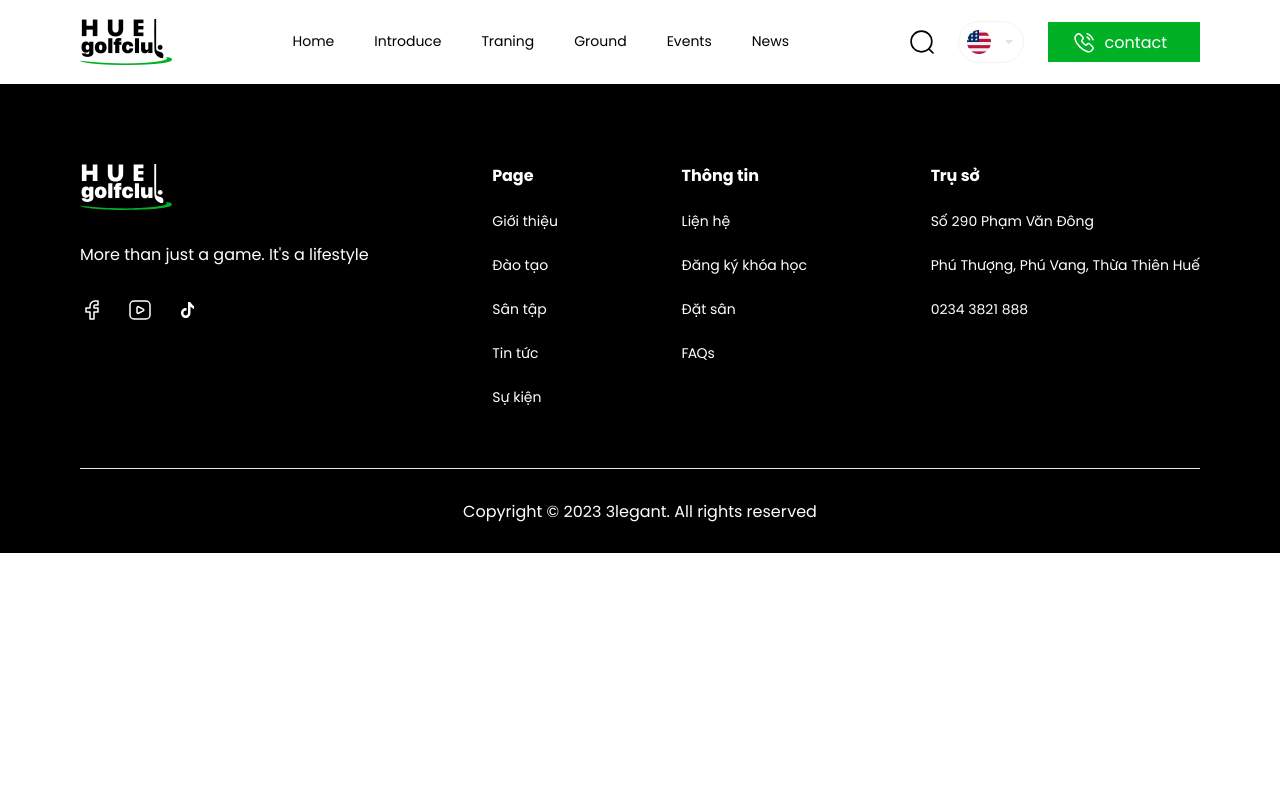
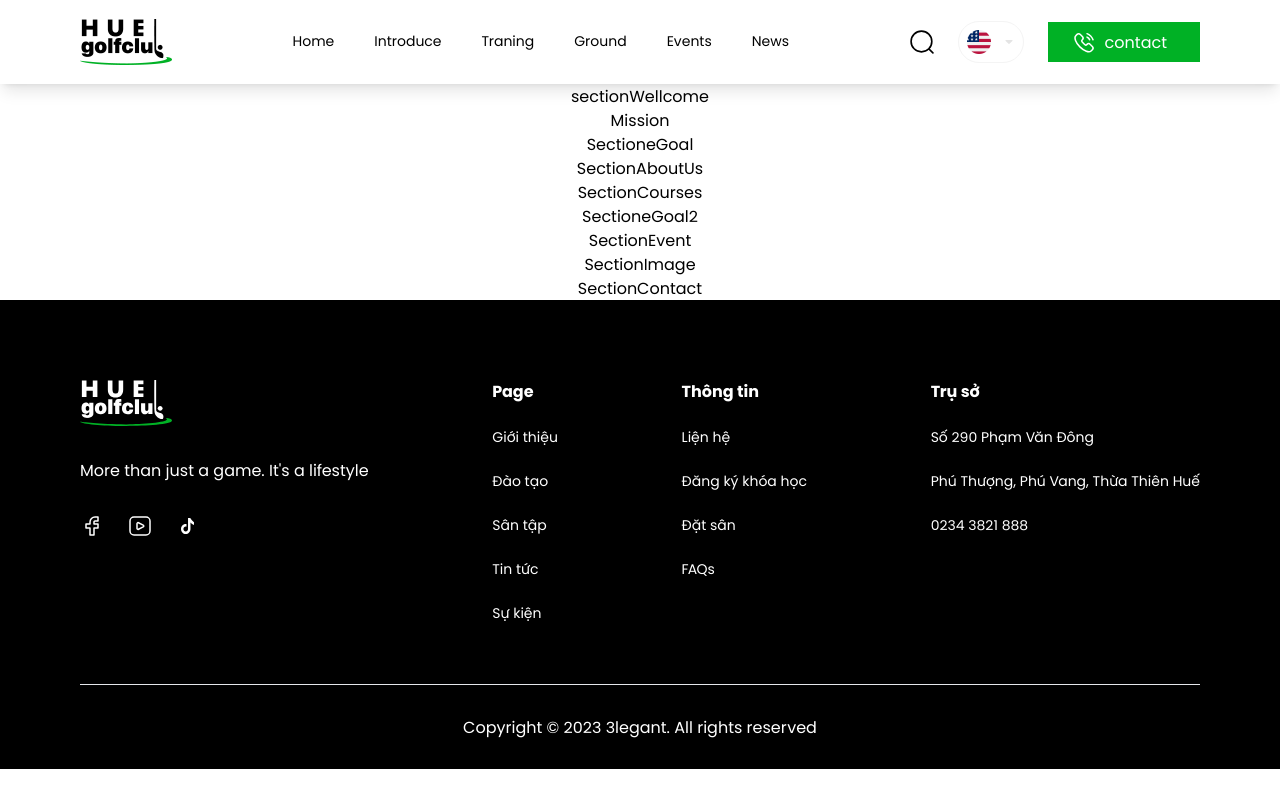
Before and after one commit to vohuy113/lienhoa, a React (Vite) app: page / in a window 1280 px wide. Built offline with nearby package versions, Linux system fonts and the light colour scheme.

Commit message:
defineHomepage

```diff
--- a/src/App.jsx
+++ b/src/App.jsx
@@ -3,11 +3,14 @@ import { Route, Routes } from "react-router-dom";
 import "./style/App.css";
 import { path } from "./routers/Path";
 import Home from "./pages/Home/Home";
+import Homepage from "./pages/HomePage/Homepage";
 function App() {
   return (
     <div className="w-full">
       <Routes>
-        <Route path={path.HOME} element={<Home />}></Route>
+        <Route path={path.HOME} element={<Home />}>
+          <Route path="*" element={<Homepage />} />
+        </Route>
       </Routes>
     </div>
   );
--- /dev/null
+++ b/src/pages/HomePage/Homepage.jsx
@@ -0,0 +1,27 @@
+import React from "react";
+import SectionMission from "./SectionMission";
+import SectioneGoal from "./SectioneGoal";
+import SectionAboutUs from "./SectionAboutUs";
+import SectionCourses from "./SectionCourses";
+import SectioneGoal2 from "./SectioneGoal2";
+import SectionEvent from "./SectionEvent";
+import SectionImage from "./SectionImage";
+import SectionContact from "./SectionContact";
+import SectionWellcome from "./SectionWellcome";
+const Homepage = () => {
+  return (
+    <div>
+      <SectionWellcome />
+      <SectionMission />
+      <SectioneGoal />
+      <SectionAboutUs />
+      <SectionCourses />
+      <SectioneGoal2 />
+      <SectionEvent />
+      <SectionImage />
+      <SectionContact />
+    </div>
+  );
+};
+
+export default Homepage;
--- /dev/null
+++ b/src/pages/HomePage/SectionAboutUs.jsx
@@ -0,0 +1,7 @@
+import React from "react";
+
+const SectionAboutUs = () => {
+  return <div>SectionAboutUs</div>;
+};
+
+export default SectionAboutUs;
--- /dev/null
+++ b/src/pages/HomePage/SectionContact.jsx
@@ -0,0 +1,7 @@
+import React from "react";
+
+const SectionContact = () => {
+  return <div>SectionContact</div>;
+};
+
+export default SectionContact;
--- /dev/null
+++ b/src/pages/HomePage/SectionCourses.jsx
@@ -0,0 +1,7 @@
+import React from "react";
+
+const SectionCourses = () => {
+  return <div>SectionCourses</div>;
+};
+
+export default SectionCourses;
--- /dev/null
+++ b/src/pages/HomePage/SectionEvent.jsx
@@ -0,0 +1,7 @@
+import React from "react";
+
+const SectionEvent = () => {
+  return <div>SectionEvent</div>;
+};
+
+export default SectionEvent;
--- /dev/null
+++ b/src/pages/HomePage/SectionImage.jsx
@@ -0,0 +1,7 @@
+import React from "react";
+
+const SectionImage = () => {
+  return <div>SectionImage</div>;
+};
+
+export default SectionImage;
--- /dev/null
+++ b/src/pages/HomePage/SectionMission.jsx
@@ -0,0 +1,7 @@
+import React from "react";
+
+const SectionMission = () => {
+  return <div>Mission</div>;
+};
+
+export default SectionMission;
--- /dev/null
+++ b/src/pages/HomePage/SectionWellcome.jsx
@@ -0,0 +1,7 @@
+import React from "react";
+
+const SectionWellcome = () => {
+  return <div>sectionWellcome</div>;
+};
+
+export default SectionWellcome;
--- /dev/null
+++ b/src/pages/HomePage/SectioneGoal.jsx
@@ -0,0 +1,6 @@
+import React from "react";
+const SectioneGoal = () => {
+  return <div>SectioneGoal</div>;
+};
+
+export default SectioneGoal;
--- /dev/null
+++ b/src/pages/HomePage/SectioneGoal2.jsx
@@ -0,0 +1,7 @@
+import React from "react";
+
+const SectioneGoal2 = () => {
+  return <div>SectioneGoal2</div>;
+};
+
+export default SectioneGoal2;
```
